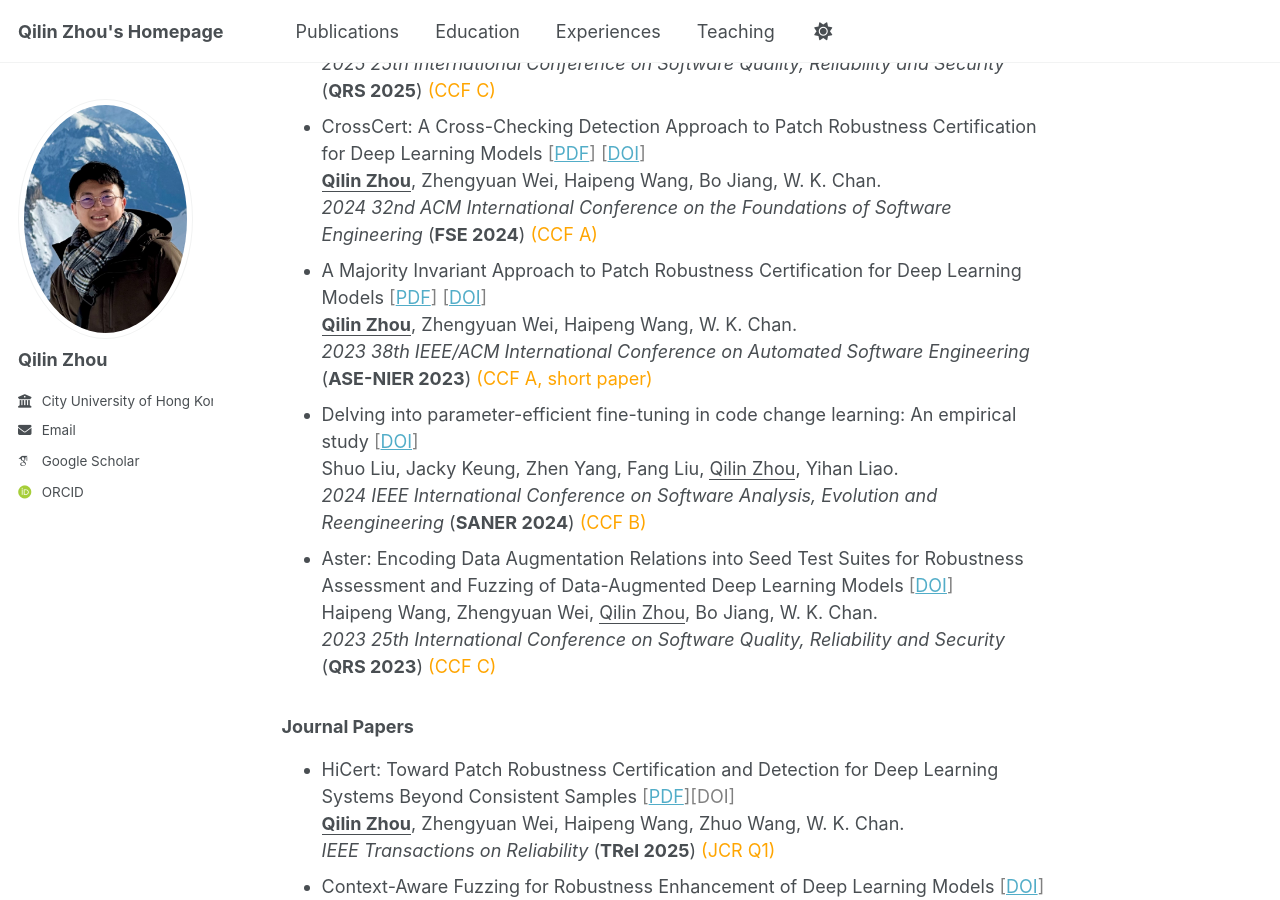
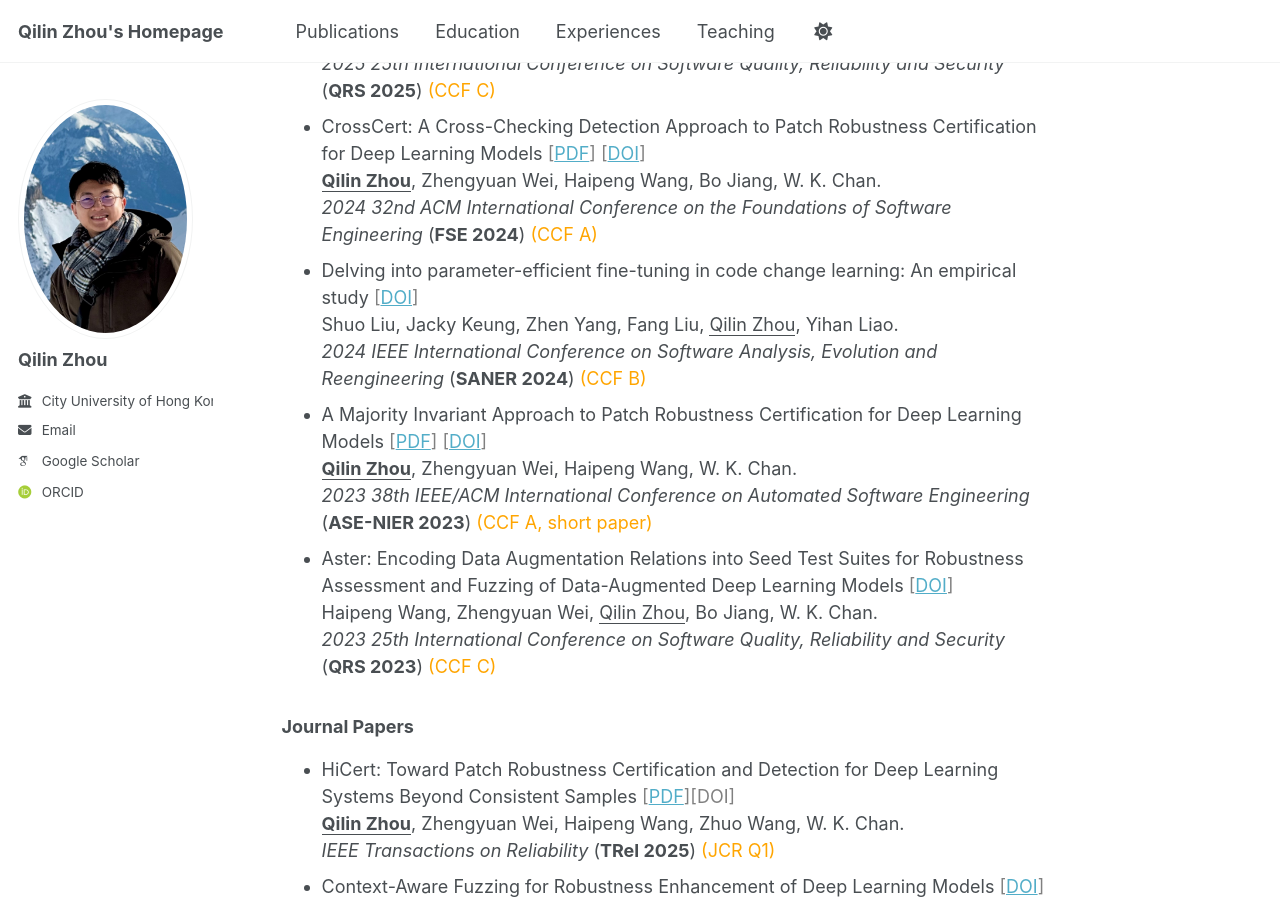
Before and after one commit to qilin-zhou/qilin-zhou.github.io, a Jekyll site: the page built from _pages/about.md, in a window 1280 px wide and 900 px high, scrolled down 578 px. Built offline with Jekyll 4.4.1, drawn with Linux system fonts in a browser that asks for light colours; some web fonts are replaced; a script bundle is joined from its source files by our own code; library files that are not in the unit come from our copies.

Commit message:
Update about.md

```diff
--- a/_pages/about.md
+++ b/_pages/about.md
@@ -28,12 +28,12 @@
 - CrossCert: A Cross-Checking Detection Approach to Patch Robustness Certification for Deep Learning Models    <span style="color: grey;">[[PDF](https://arxiv.org/abs/2405.07668)] [[DOI](https://doi.org/10.1145/3660827)]</span>
   **<ins>Qilin Zhou</ins>**, Zhengyuan Wei, Haipeng Wang, Bo Jiang, W. K. Chan.
   _2024 32nd ACM International Conference on the Foundations of Software Engineering_ (**FSE 2024**) <span style="color: Orange;"> (CCF A)</span>
+- Delving into parameter-efficient fine-tuning in code change learning: An empirical study <span style="color: grey;">[[DOI](https://doi.org/10.1109/SANER60148.2024.00055)]</span>
+  Shuo Liu, Jacky Keung, Zhen Yang, Fang Liu, <ins>Qilin Zhou</ins>, Yihan Liao.
+  _2024 IEEE International Conference on Software Analysis, Evolution and Reengineering_ (**SANER 2024**) <span style="color: Orange;"> (CCF B)</span>
 - A Majority Invariant Approach to Patch Robustness Certification for Deep Learning Models  <span style="color: grey;">[[PDF](https://arxiv.org/abs/2308.00452)] [[DOI](https://doi.org/10.1109/ASE56229.2023.00137)]</span>
   **<ins>Qilin Zhou</ins>**, Zhengyuan Wei, Haipeng Wang, W. K. Chan.
   _2023 38th IEEE/ACM International Conference on Automated Software Engineering_ (**ASE-NIER 2023**) <span style="color: Orange;"> (CCF A, short paper)</span>
-- Delving into parameter-efficient fine-tuning in code change learning: An empirical study <span style="color: grey;">[[DOI](https://doi.org/10.1109/SANER60148.2024.00055)]</span>
-  Shuo Liu, Jacky Keung, Zhen Yang, Fang Liu, <ins>Qilin Zhou</ins>, Yihan Liao.
-  _2024 IEEE International Conference on Software Analysis, Evolution and Reengineering_ (**SANER 2024**) <span style="color: Orange;"> (CCF B)</span>
 - Aster: Encoding Data Augmentation Relations into Seed Test Suites for Robustness Assessment and Fuzzing of Data-Augmented Deep Learning Models <span style="color: grey;">[[DOI](https://doi.org/10.1109/QRS60937.2023.00044)]</span>
   Haipeng Wang, Zhengyuan Wei, <ins>Qilin Zhou</ins>, Bo Jiang, W. K. Chan.
  _2023 25th International Conference on Software Quality, Reliability and Security_ (**QRS 2023**) <span style="color: Orange;"> (CCF C)</span>
```
